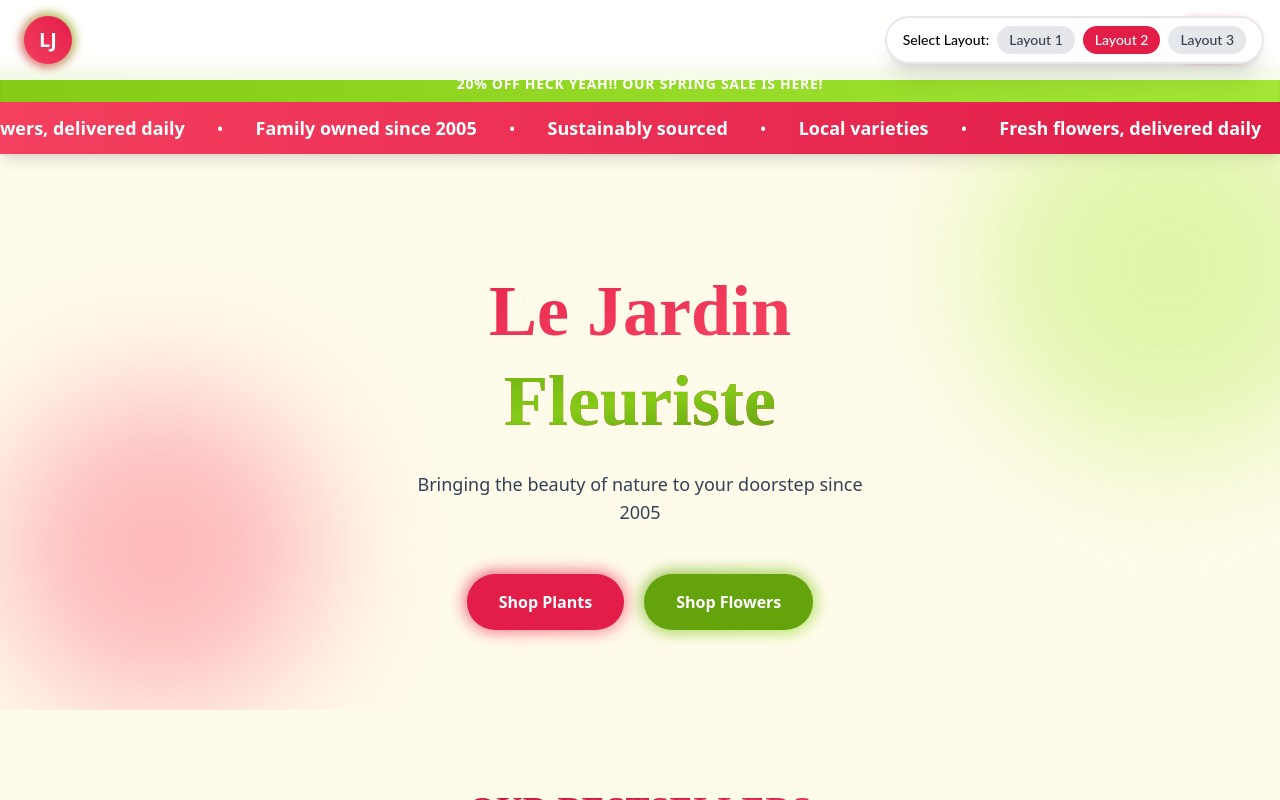
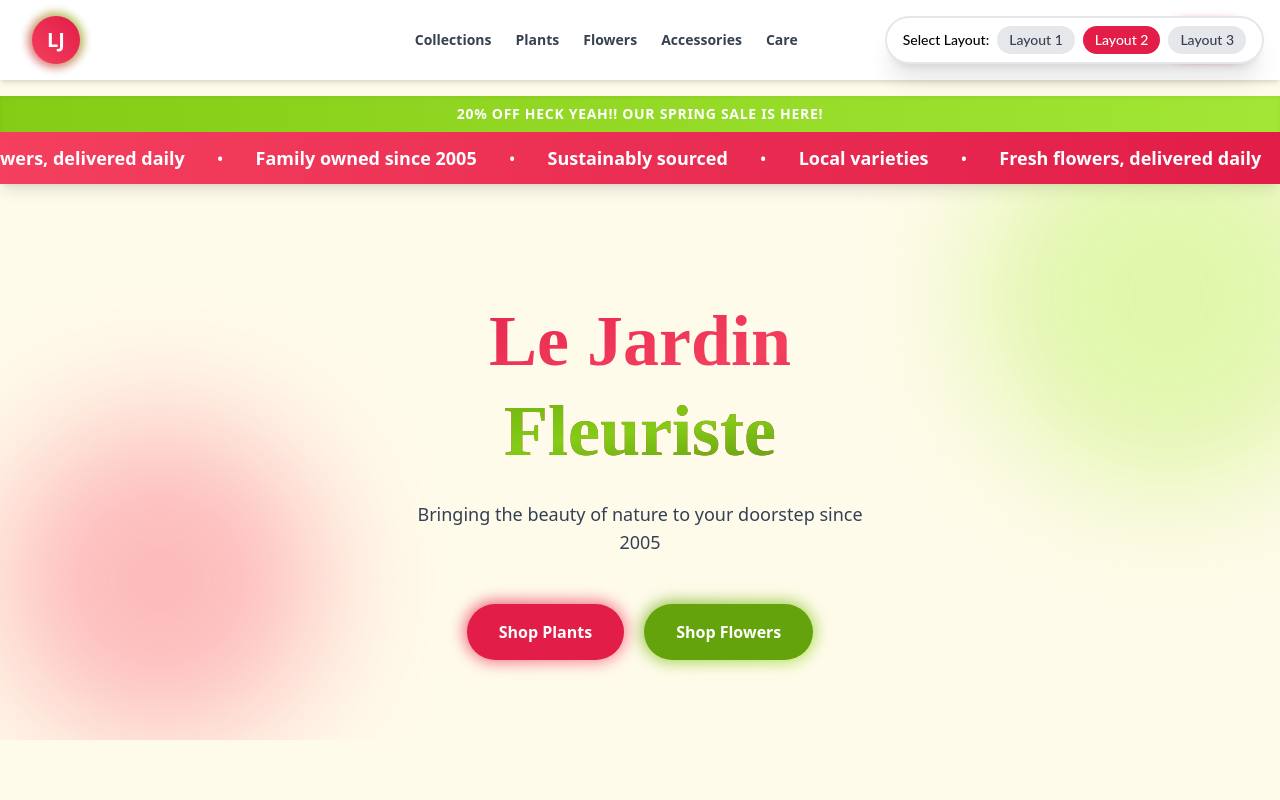
Before and after one commit to erinkayy/aibuyer2, a Next.js app: page / in a window 1280 px wide. Both pictures are taken after a click on the button "Layout 2". Shown: the top 800 px of the page. Built offline with nearby package versions, Linux system fonts and the light colour scheme.

Commit message:
Fix header layout in Design Two: Add visible navigation menu and fix banner position

```diff
--- a/src/components/designs/DesignTwo.tsx
+++ b/src/components/designs/DesignTwo.tsx
@@ -18,15 +18,34 @@ export default function DesignTwo() {
   return (
     <div className="min-h-screen bg-amber-50 font-sans overflow-hidden">
       {/* Sticky Header */}
-      <header className="fixed w-full z-50 bg-white/90 backdrop-blur-sm">
-        <div className="flex justify-between items-center px-6 py-4">
+      <header className="fixed w-full z-50 bg-white shadow-md">
+        <div className="max-w-7xl mx-auto px-4 sm:px-6 lg:px-8">
+          <div className="flex justify-between items-center py-4">
+            <div className="flex items-center">
               <div className="relative">
                 <div className="absolute -inset-1 bg-gradient-to-tr from-rose-600 to-lime-500 rounded-full blur-sm opacity-70"></div>
                 <div className="relative h-12 w-12 rounded-full bg-gradient-to-tr from-rose-500 to-rose-600 flex items-center justify-center">
                   <span className="font-bold text-white text-xl">LJ</span>
                 </div>
               </div>
+            </div>
 
+            <nav className="flex items-center">
+              <div className="flex space-x-6">
+                <a href="#" className="text-gray-700 hover:text-rose-600 transition-colors font-semibold text-sm">Collections</a>
+                <a href="#" className="text-gray-700 hover:text-rose-600 transition-colors font-semibold text-sm">Plants</a>
+                <a href="#" className="text-gray-700 hover:text-rose-600 transition-colors font-semibold text-sm">Flowers</a>
+                <a href="#" className="text-gray-700 hover:text-rose-600 transition-colors font-semibold text-sm">Accessories</a>
+                <a href="#" className="text-gray-700 hover:text-rose-600 transition-colors font-semibold text-sm">Care</a>
+              </div>
+            </nav>
+
+            <div className="flex items-center gap-4">
+              <button className="text-gray-700 hover:text-rose-600 transition-colors">
+                <svg xmlns="http://www.w3.org/2000/svg" className="h-5 w-5" fill="none" viewBox="0 0 24 24" stroke="currentColor">
+                  <path strokeLinecap="round" strokeLinejoin="round" strokeWidth={1.5} d="M21 21l-6-6m2-5a7 7 0 11-14 0 7 7 0 0114 0z" />
+                </svg>
+              </button>
               <button className="relative group">
                 <div className="absolute -inset-0.5 bg-gradient-to-r from-rose-600 to-rose-400 rounded-full blur-sm opacity-70 group-hover:opacity-100 transition duration-300"></div>
                 <div className="relative bg-rose-600 text-white px-4 py-2 rounded-full text-sm font-medium hover:bg-rose-500 transition-colors">
@@ -34,10 +53,15 @@ export default function DesignTwo() {
                 </div>
               </button>
             </div>
+          </div>
+        </div>
       </header>
 
+      {/* Container to create space for fixed header */}
+      <div className="h-24"></div>
+
       {/* Sale Announcement Bar */}
-      <div className="bg-gradient-to-r from-lime-500 to-lime-400 text-white py-2 px-4 text-center font-bold text-sm uppercase tracking-wider mt-[4.1rem] shadow-inner">
+      <div className="bg-gradient-to-r from-lime-500 to-lime-400 text-white py-2 px-4 text-center font-bold text-sm uppercase tracking-wider shadow-inner">
         20% OFF HECK YEAH!! Our Spring Sale is here!
       </div>
 
```
Lines whose indentation alone changed are shown as unchanged.
